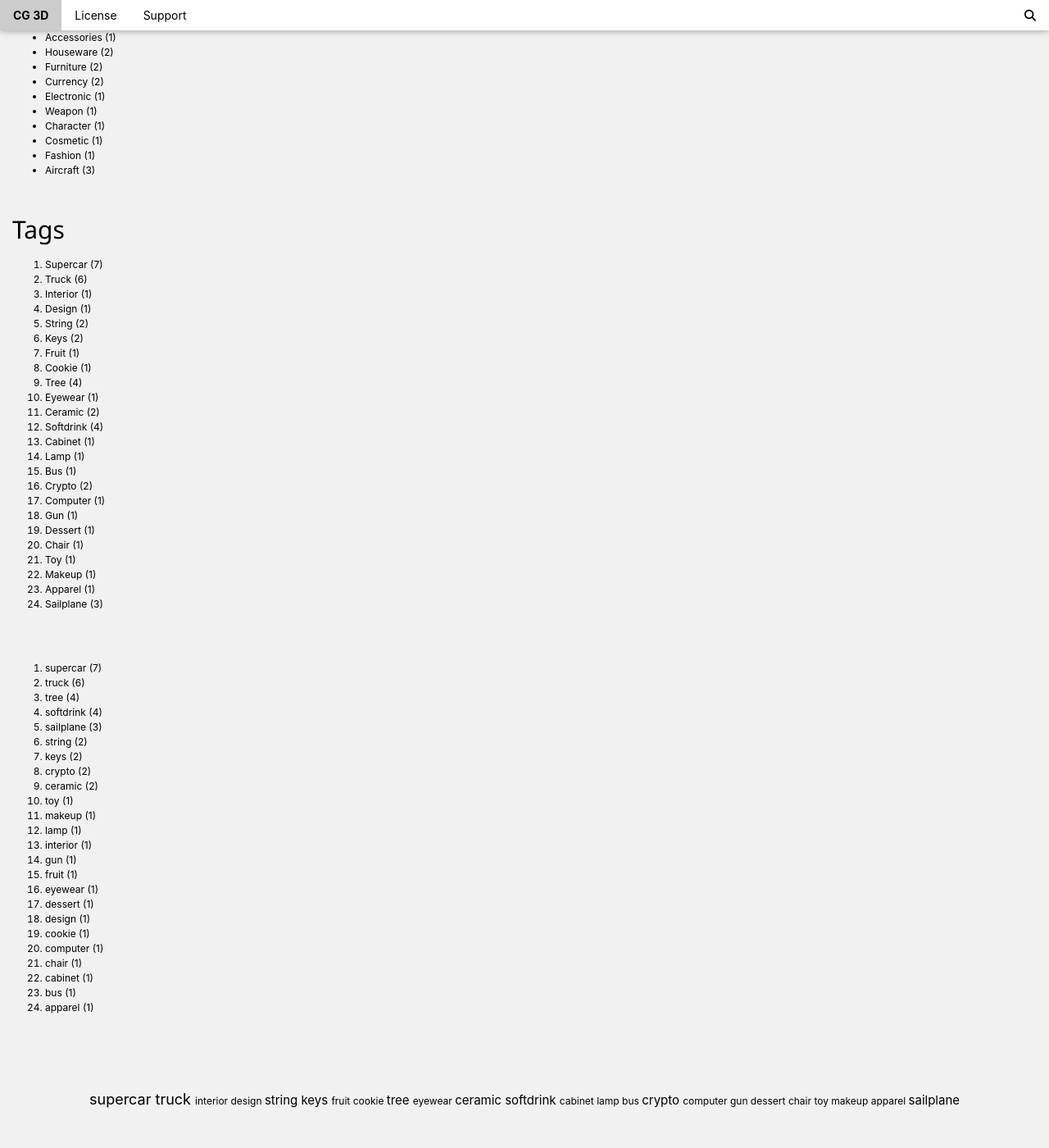
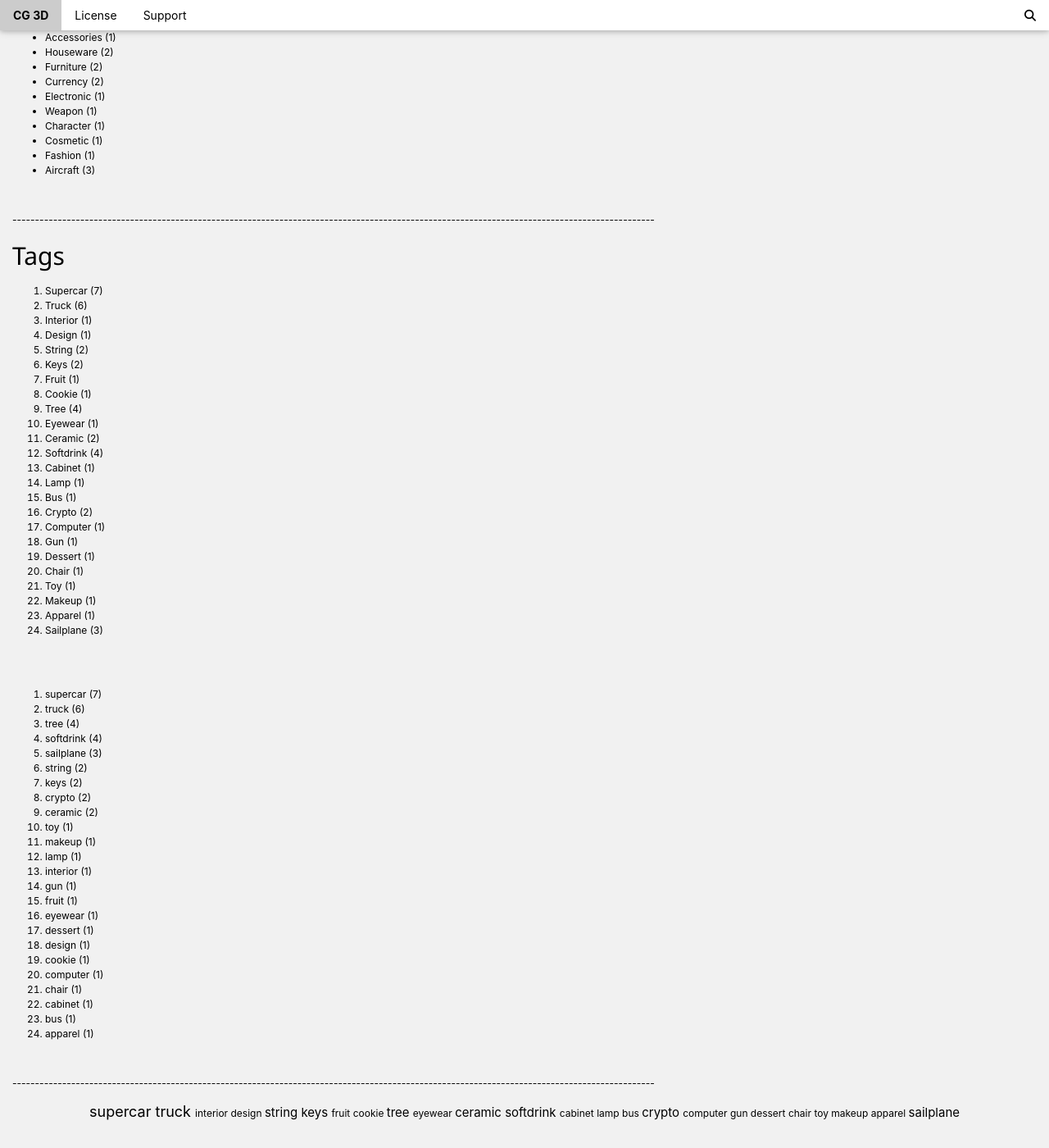
Before and after one commit to artslinux/zltzkjkl0emxcajsghsqi6wv479to0emgeyrcryesou, a Jekyll site: the page built from npr.html, in a window 1280 px wide and 1400 px high, scrolled down 212 px. Shown: the whole window at 82% size. Built offline with Jekyll 4.4.1, drawn with Linux system fonts in a browser that asks for light colours; nearby versions of some CDN libraries.

Commit message:
Update npr.html

```diff
--- a/npr.html
+++ b/npr.html
@@ -26,6 +26,7 @@ title: NPR Render
 {% assign categories_list = nil %}
 </ul>
 <br/>
+<p>----------------------------------------------------------------------------------------------------------------------------------------------</p>
 <h2>Tags</h2>
 <ol>
 {% assign categories_list = site.tags %}
@@ -55,8 +56,7 @@ title: NPR Render
   {% endfor %}
 </ol>
 <br/>
-<hr/>
-<br/>
+<p>----------------------------------------------------------------------------------------------------------------------------------------------</p>
 {% capture tagString %}{% for tag in site.tags %}{{ tag[0] }}{% unless forloop.last %}|{% endunless %}{% endfor %}{% endcapture %}
 {% assign tags = tagString | split: '|' | sort: 'downcase' %}
 <div id="cloud" style="text-align:center;">
```
